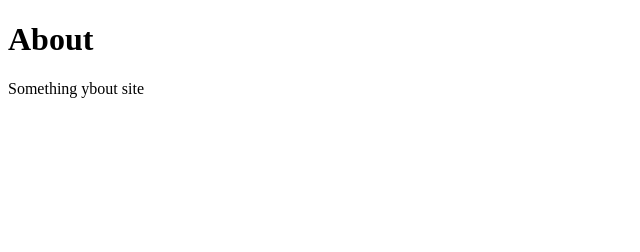
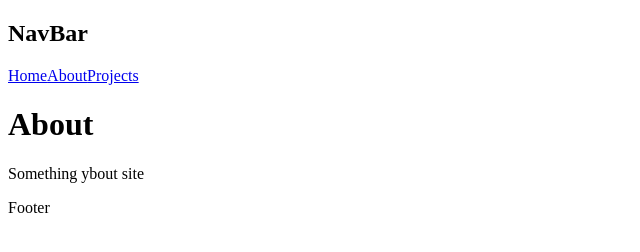
Before and after one commit to boskoa/gatsby-testing, a Gatsby site: page /about in a window 1280 px wide. Shown: the whole page, without its empty margins (0-640 px from the left). Built offline with nearby package versions, Linux system fonts and the light colour scheme; Gatsby itself is replaced by a stand-in of ours.

Commit message:
Links and Layout

```diff
--- /dev/null
+++ b/src/components/Layout.js
@@ -0,0 +1,14 @@
+import React from "react";
+import NavBar from "./NavBar";
+
+function Layout({ children }) {
+  return (
+    <div className="layout">
+      <NavBar />
+      <div className="content">{children}</div>
+      <footer>Footer</footer>
+    </div>
+  );
+}
+
+export default Layout;
--- /dev/null
+++ b/src/components/NavBar.js
@@ -0,0 +1,17 @@
+import { Link } from "gatsby";
+import React from "react";
+
+function NavBar() {
+  return (
+    <nav>
+      <h1>NavBar</h1>
+      <div className="links">
+        <Link to="/">Home</Link>
+        <Link to="/about">About</Link>
+        <Link to="/projects">Projects</Link>
+      </div>
+    </nav>
+  );
+}
+
+export default NavBar;
--- a/src/pages/about.js
+++ b/src/pages/about.js
@@ -1,11 +1,14 @@
 import React from "react";
+import Layout from "../components/Layout";
 
 function About() {
   return (
-    <div>
-      <h1>About</h1>
-      <p>Something ybout site</p>
-    </div>
+    <Layout>
+      <div>
+        <h1>About</h1>
+        <p>Something ybout site</p>
+      </div>
+    </Layout>
   );
 }
 
```
Also changed, not shown: src/pages/index.js (+8 -1 lines), src/pages/projects/index.js (+6 -1 lines), src/pages/projects/test.js (+6 -1 lines).
